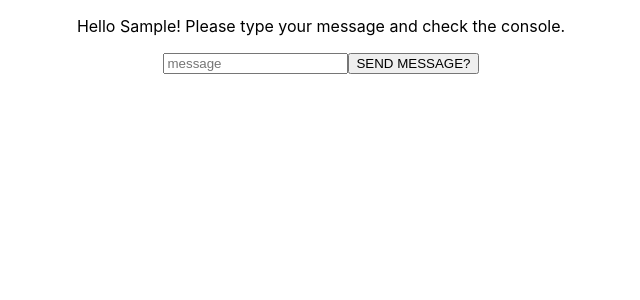
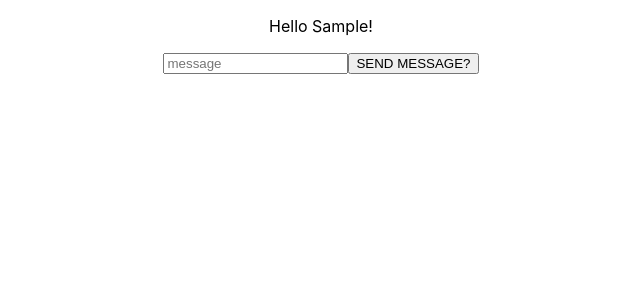
Before and after one commit to Krishan-Nattar/live_data_client, a React (Create React App) app: page / in a window 1280 px wide. Both pictures are taken after typing "Sample" into the empty fields and a click on the button "OK". Shown: the top 300 px of the page, without its empty margins (319-959 px from the left). Built offline with nearby package versions, Linux system fonts and the light colour scheme; no server answers.

Commit message:
text no longer implies messages show up in console

```diff
--- a/src/MeetingRoom.js
+++ b/src/MeetingRoom.js
@@ -9,7 +9,7 @@ const MeetingRoom = (props) => {
 	function displayMessage(message) {
 		let messageContainer = document.querySelector('.messageContainer');
 		let newMessage = document.createElement('p');
-        newMessage.textContent = message;
+		newMessage.textContent = message;
 		messageContainer.appendChild(newMessage);
 	}
 
@@ -22,9 +22,9 @@ const MeetingRoom = (props) => {
 			author: myName,
 			message: input,
 			room: SIGNALING_ROOM,
-        });
+		});
 
-        displayMessage(myName + ': ' + input)
+		displayMessage(myName + ': ' + input);
 	};
 
 	io.emit('ready', {
@@ -43,7 +43,7 @@ const MeetingRoom = (props) => {
 
 	return (
 		<div>
-			<p>Hello {props.name}! Please type your message and check the console.</p>
+			<p>Hello {props.name}!</p>
 			<form onSubmit={sendMessageFunction}>
 				<input type="text" placeholder="message" id="inputMessage" />
 				<button type="submit">SEND MESSAGE?</button>
```
